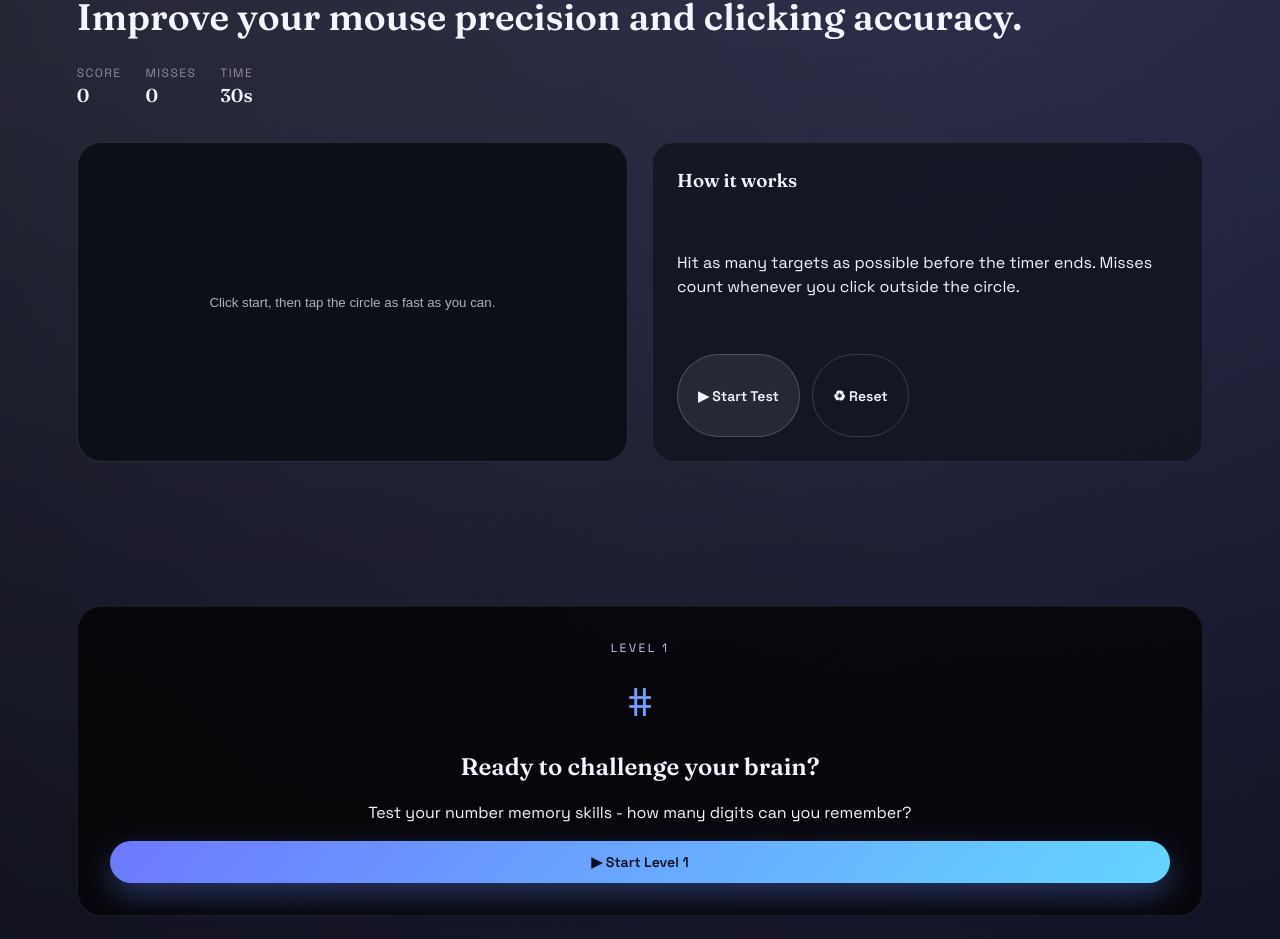
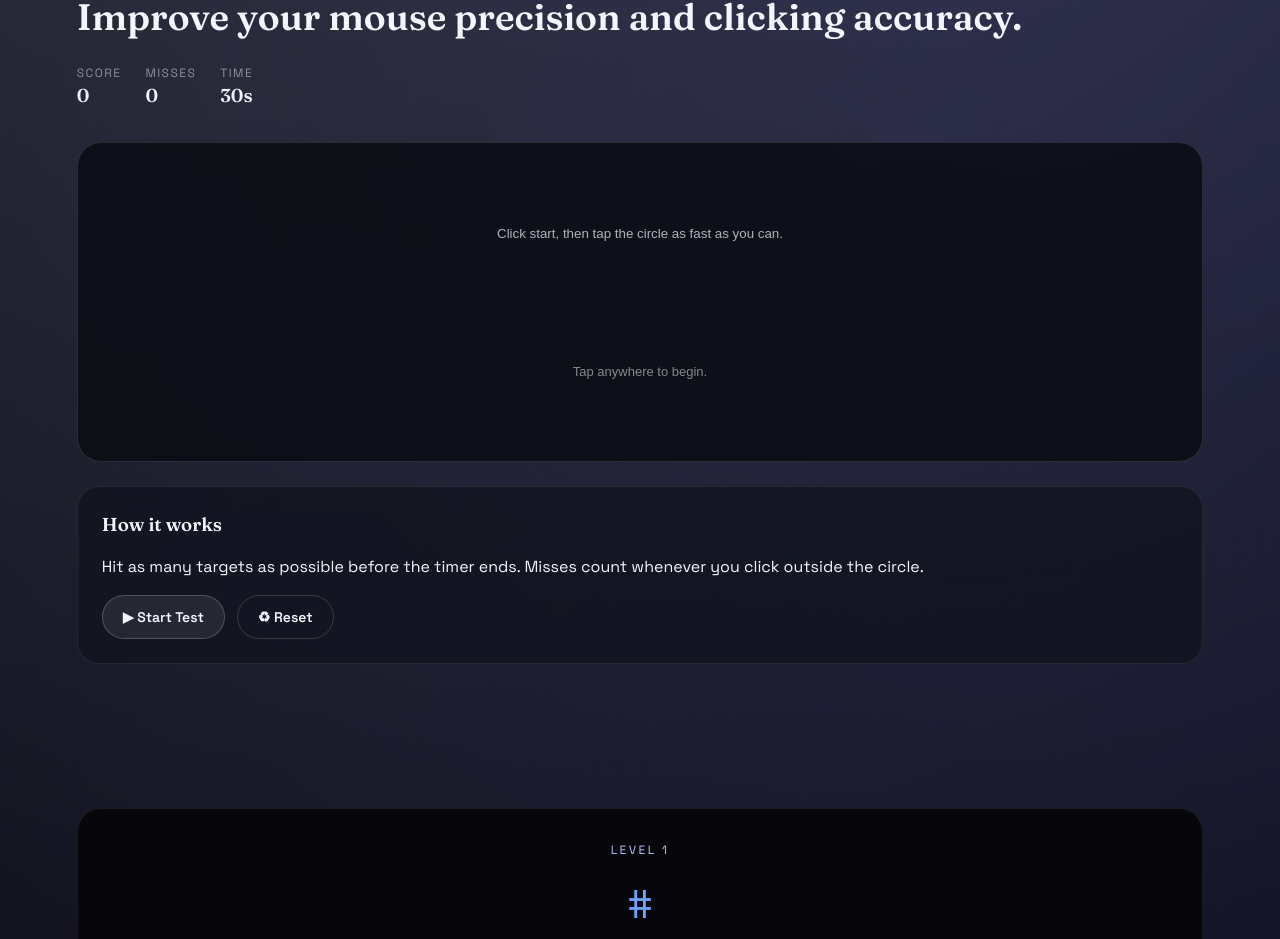
Before and after one commit to savacx/Noorpath, a React (Vite) app: page / in a window 1280 px wide. Shown: the part 2334-3273 px from the top of the page. Built offline with nearby package versions, Linux system fonts and the light colour scheme.

Commit message:
Latest updates

```diff
--- a/src/App.css
+++ b/src/App.css
@@ -931,7 +931,7 @@
 
 .aim-grid {
   display: grid;
-  grid-template-columns: repeat(auto-fit, minmax(260px, 1fr));
+  grid-template-columns: 1fr;
   gap: 24px;
 }
 
@@ -958,6 +958,12 @@
   color: var(--text-secondary);
   padding: 24px;
   text-align: center;
+}
+
+.aim-hint {
+  margin-top: 6px;
+  font-size: 13px;
+  color: rgba(255, 255, 255, 0.5);
 }
 
 .aim-target {
--- a/src/App.jsx
+++ b/src/App.jsx
@@ -634,11 +634,18 @@ function AimTrainerSection({ aim }) {
           type="button"
           className={`aim-board ${aim.running ? 'running' : ''}`}
           ref={aim.boardRef}
-          onClick={aim.miss}
+          onClick={() => {
+            if (aim.running) {
+              aim.miss()
+            } else {
+              aim.start()
+            }
+          }}
         >
           {!aim.running && (
             <div className="aim-placeholder">
               <p>Click start, then tap the circle as fast as you can.</p>
+              <p className="aim-hint">Tap anywhere to begin.</p>
             </div>
           )}
           {aim.running && (
```
